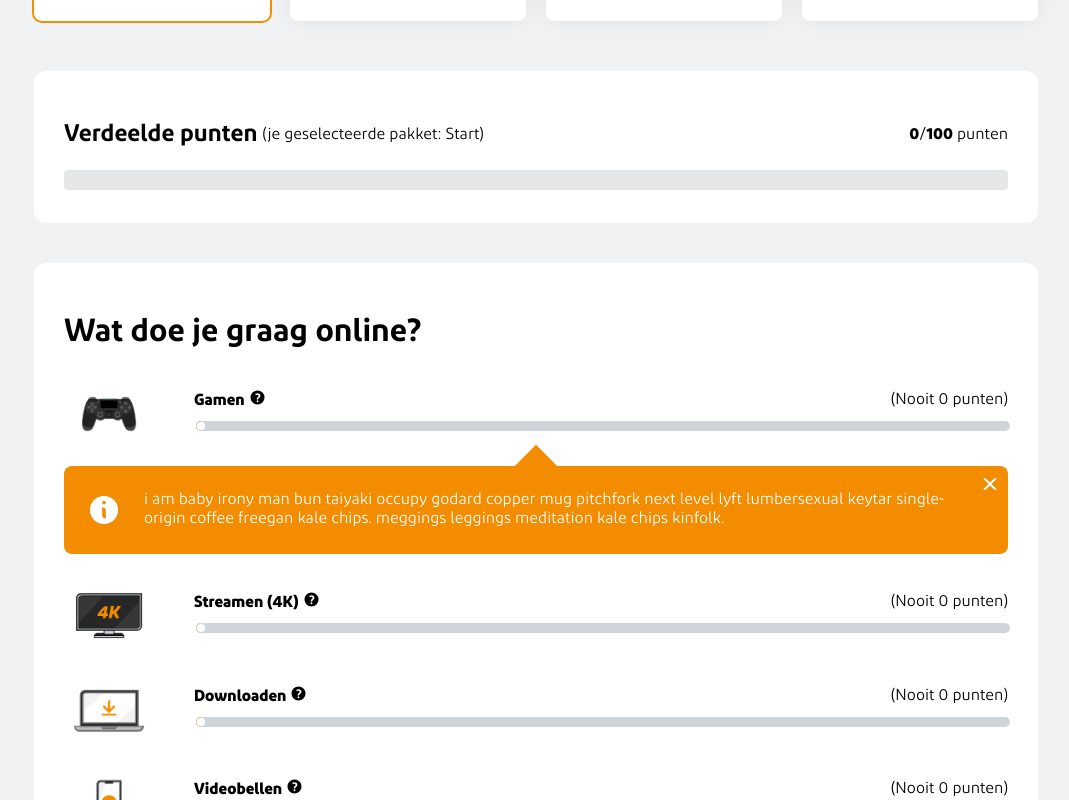
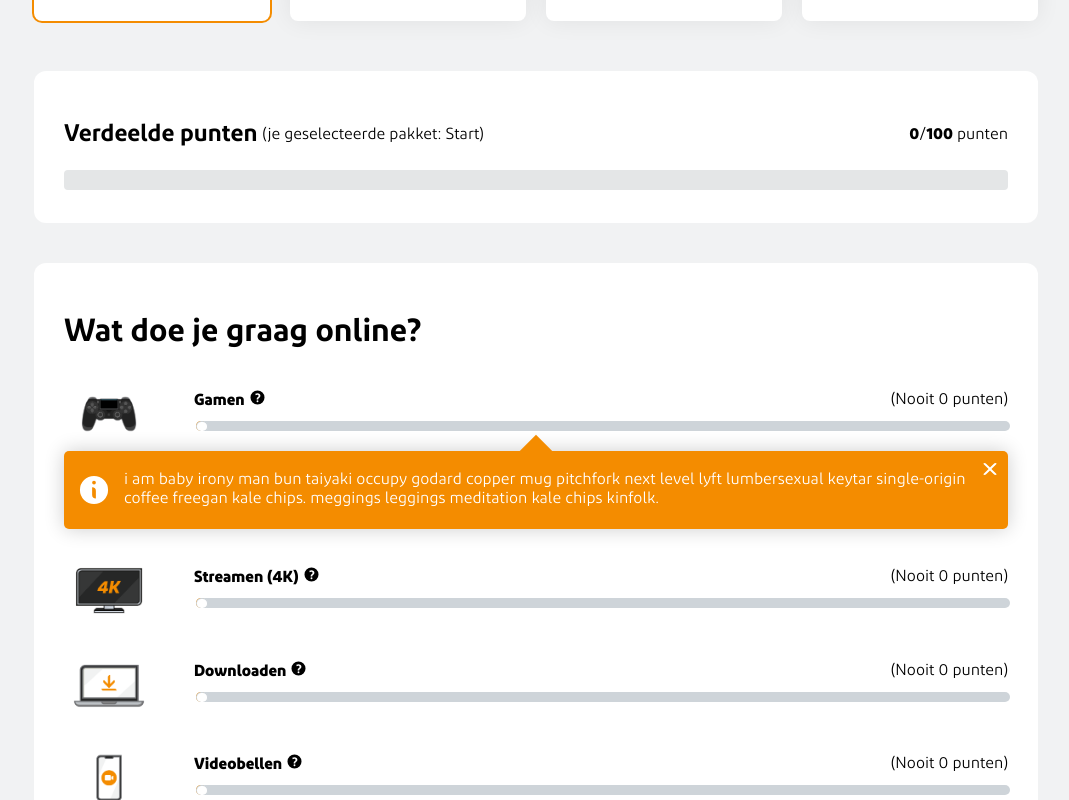
Before and after one commit to gerwinov/zg-point-distributer, a React (Create React App) app: page / in a window 1280 px wide. Both pictures are taken after a click on the button 358 px from the left and 1410 px from the top of the page. Shown: the part 1010-1810 px from the top of the page, without its empty margins (104-1173 px from the left). Built offline with nearby package versions, Linux system fonts and the light colour scheme.

Commit message:
Toast refactor

```diff
--- a/src/components/app/App.js
+++ b/src/components/app/App.js
@@ -99,8 +99,8 @@ class App extends React.Component {
         }
         onInput={this.setActiveCard} />
     );
-    const toasts = this.state.toastMessages.map((message, index) =>
-      <Toast key={`toast-${message}`} message={message} onClose={this.clearToast} />
+    const toasts = this.state.toastMessages.map((message) =>
+      <Toast key={`toast-${message}`} message={message} timer fixed onClose={this.clearToast} />
     );
     return (
       <div>
@@ -114,7 +114,7 @@ class App extends React.Component {
             packageName={packages[this.state.activeCard].name}
             pointsDistributed={this.state.pointsDistributed}
             onPointsUpdate={this.determinePackage} />
-          <div className={styles.toastcontainer}>{ toasts }</div>
+          { toasts }
         </div>
       </div>
     );
--- a/src/components/app/App.module.scss
+++ b/src/components/app/App.module.scss
@@ -6,12 +6,6 @@
 .packages {
   display: flex;
   margin-top: -10vh;
-}
-
-.toastcontainer {
-  position: fixed;
-  top: 5px;
-  right: 10px;
 }
 
 .cardtype {
--- a/src/components/slider/Slider.js
+++ b/src/components/slider/Slider.js
@@ -1,8 +1,7 @@
 import React from 'react';
 import styles from './Slider.module.scss';
-import infoIcon from '../../assets/info.svg'
-import closeIcon from '../../assets/close.svg'
-import helpIcon from '../../assets/help.svg'
+import helpIcon from '../../assets/help.svg';
+import Toast from '../toast/Toast';
 
 class Slider extends React.Component {
   constructor(props) {
@@ -63,13 +62,7 @@ class Slider extends React.Component {
           </div>
         </div>
         {this.state.showDescription &&
-          <div className={styles.description}>
-            <img className={styles.descriptionimg} src={infoIcon} alt="info" />
-            <span>{ this.props.description }</span>
-            <button className={styles.close} onClick={this.toggleDescription}>
-              <img className={styles.closeImg} src={closeIcon} alt="sluiten" />
-            </button>
-          </div>
+          <Toast message={this.props.description} onClose={this.toggleDescription} />
         }
       </div>
     );
--- a/src/components/slider/Slider.module.scss
+++ b/src/components/slider/Slider.module.scss
@@ -33,51 +33,6 @@
   margin-left: 5px;
 }
 
-.description {
-  background-color: var(--orange);
-  color: var(--white);
-  padding: 25px;
-  border-radius: 8px;
-  margin-top: 20px;
-  display: flex;
-  align-items: center;
-  position: relative;
-  animation: open-description 0.6s cubic-bezier(0.250, 0.460, 0.450, 0.940) both;
-
-  &::after {
-    position: absolute;
-    background-color: var(--orange);
-    top: -15px;
-    left: 50%;
-    transform: translateX(-50%) rotate(45deg);
-    height: 30px;
-    width: 30px;
-    content: '';
-  }
-}
-
-.descriptionimg {
-  height: 30px;
-  margin-right: 25px;
-}
-
-.close {
-  background: transparent;
-  cursor: pointer;
-  position: absolute;
-  top: 10px;
-  right: 10px;
-
-  &:hover {
-    box-shadow: none;
-  }
-
-  &Img {
-    width: 16px;
-    height: 16px;
-  }
-}
-
 .slider {
   margin-top: 10px;
   width: 100%;
@@ -86,8 +41,8 @@
 
   &::-webkit-slider-thumb {
     appearance: none;
-    height: 10px;
-    width: 10px;
+    height: 11px;
+    width: 12px;
     border-radius: 45%;
     background: var(--white);
     border: 1px solid var(--silver-85);
@@ -100,18 +55,3 @@
     height: 10px;
   }
 }
-
-.explanation {
-  font-style: italic;
-}
-
-@keyframes open-description {
-  0% {
-    transform: translateZ(700px) translateY(-50px);
-    opacity: 0;
-  }
-  100% {
-    transform: translateZ(0) translateY(0);
-    opacity: 1;
-  }
-}
--- a/src/components/toast/Toast.js
+++ b/src/components/toast/Toast.js
@@ -2,6 +2,9 @@ import React from 'react';
 import styles from './Toast.module.scss';
 import infoIcon from '../../assets/info.svg'
 import closeIcon from '../../assets/close.svg'
+import classNames from 'classnames/bind';
+
+const cx = classNames.bind(styles);
 
 class Toast extends React.Component {
   constructor(props) {
@@ -14,18 +17,26 @@ class Toast extends React.Component {
   }
 
   componentDidMount() {
-    this.timeout = setTimeout(() => this.close(), 5000);
+    if (this.props.timer) {
+      this.timeout = setTimeout(() => this.close(), 5000);
+    }
   }
 
   componentWillUnmount() {
-    clearTimeout(this.timeout);
-    this.timeout = 0;
+    if (this.props.timer) {
+      clearTimeout(this.timeout);
+      this.timeout = 0;
+    }
   }
 
   render() {
+    let className = cx({
+      fixed: this.props.fixed,
+    });
+
     return (
-      <div className={styles.container}>
-        <div>
+      <div className={className}>
+        <div className={styles.container}>
           <div className={styles.frame}>
             <img className={styles.img} src={infoIcon} alt="info" />
             <span className={styles.message}>{ this.props.message }</span>
@@ -33,7 +44,7 @@ class Toast extends React.Component {
               <img className={styles.closeImg} src={closeIcon} alt="sluiten" />
             </button>
           </div>
-          <div className={styles.timer} />
+          {this.props.timer && <div className={styles.timer} /> }
         </div>
       </div>
     );
--- a/src/components/toast/Toast.module.scss
+++ b/src/components/toast/Toast.module.scss
@@ -1,23 +1,41 @@
+.fixed {
+  position: fixed;
+  top: 5px;
+  right: 10px;
+
+  > .container::after {
+    display: none;
+  }
+}
+
 .container {
   background-color: var(--orange);
-  overflow: hidden;
   position: relative;
   margin-top: 5px;
   border-radius: 5px;
   box-shadow: 0 0 20px rgba(0, 0, 0, 0.2);
   animation: open-toast 0.3s linear;
   z-index: 100;
+
+  :not(.fixed) &::after {
+    position: absolute;
+    background-color: var(--orange);
+    top: -10px;
+    left: 50%;
+    transform: translateX(-50%) rotate(45deg);
+    height: 30px;
+    width: 30px;
+    content: '';
+  }
 }
 
 .frame {
-  padding: 5px 15px;
+  padding: 20px 15px;
   display: flex;
   min-width: 100px;
-  height: 60px;
   border-top-left-radius: 10px;
   border-top-right-radius: 10px;
   align-items: center;
-  flex-wrap: wrap;
 }
 
 .img {
```
